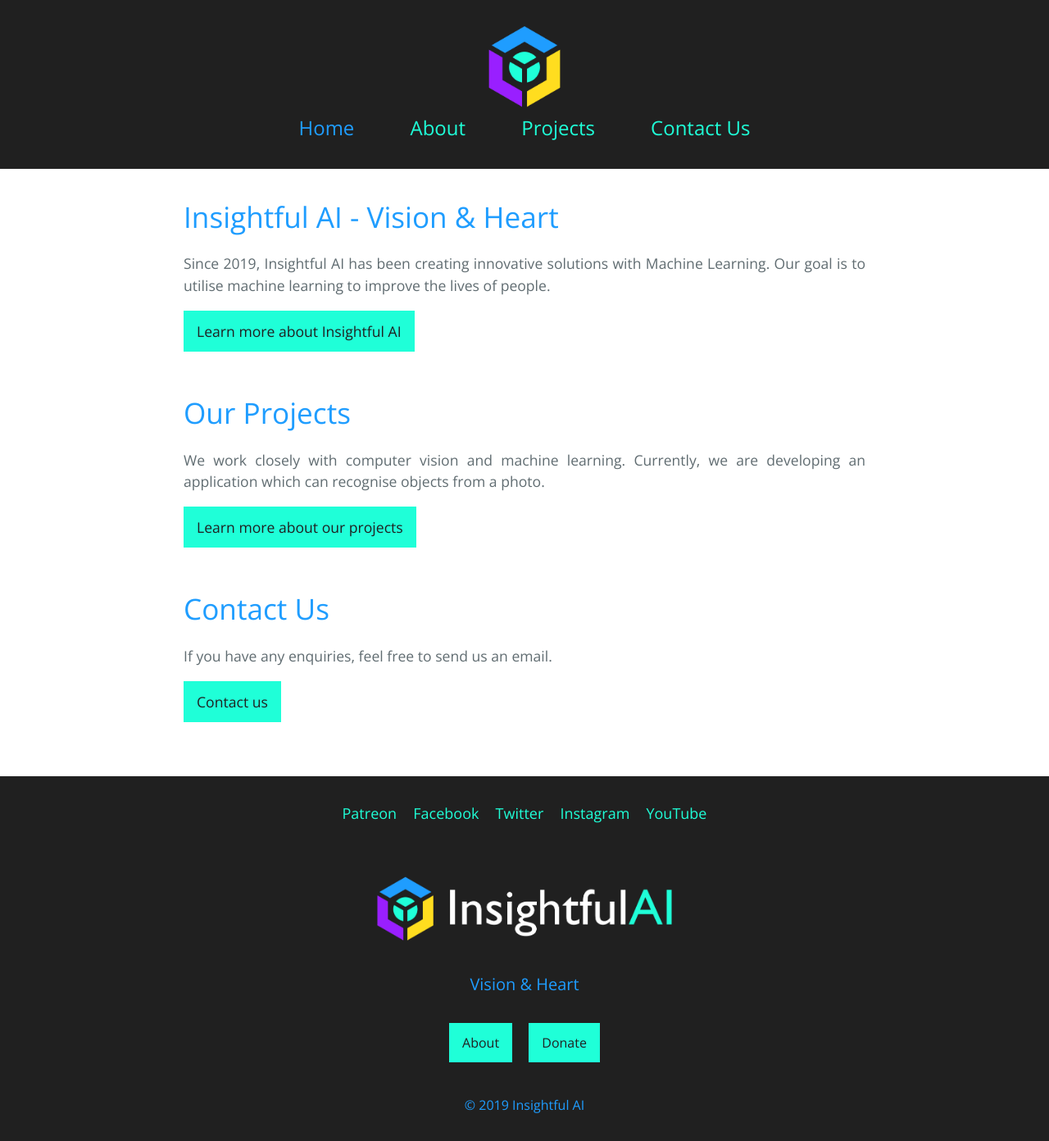
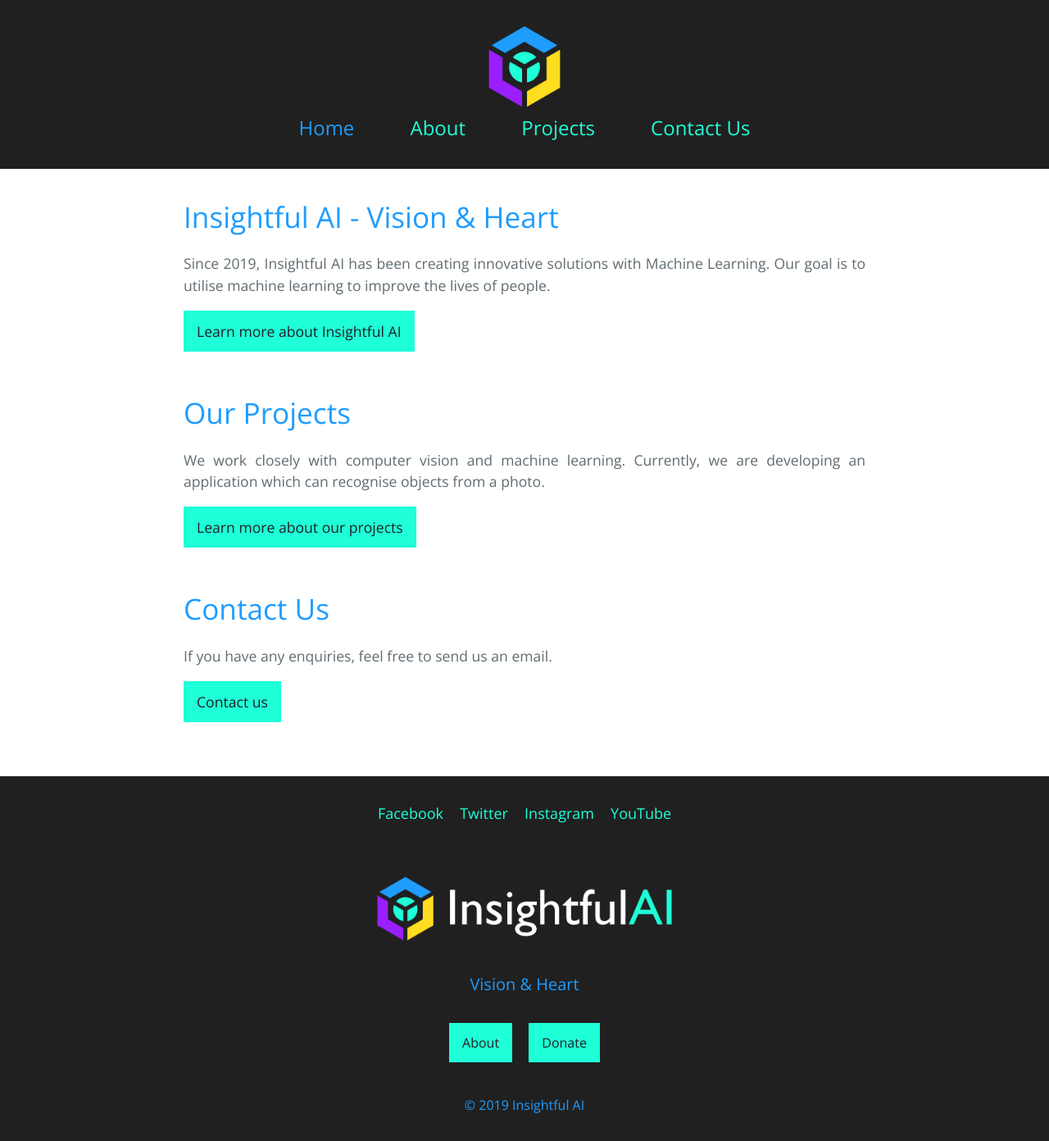
Before and after one commit to InsightfulAI/insightfulai.github.io, a Jekyll site: the page built from index.md, in a window 1280 px wide. Shown: the whole page at 82% size. Built offline with Jekyll 4.4.1, drawn with Linux system fonts in a browser that asks for light colours.

Commit message:
Update social.yml

```diff
--- a/_data/social.yml
+++ b/_data/social.yml
@@ -1,6 +1,3 @@
-- name: Patreon
-  link: https://www.patreon.com/insightfulai
-
 - name: Facebook
   link: https://www.facebook.com/insightfulai
 
```
